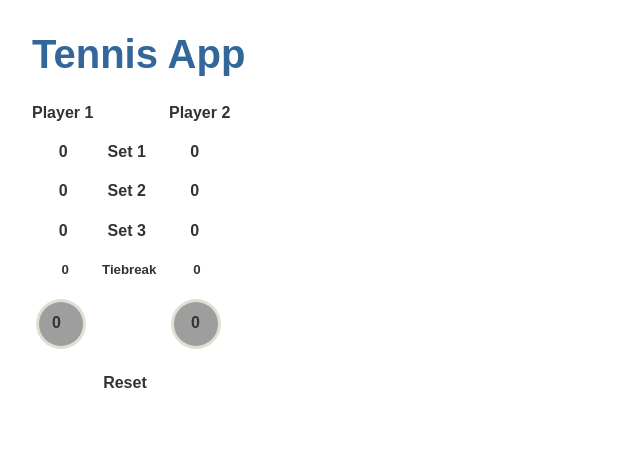
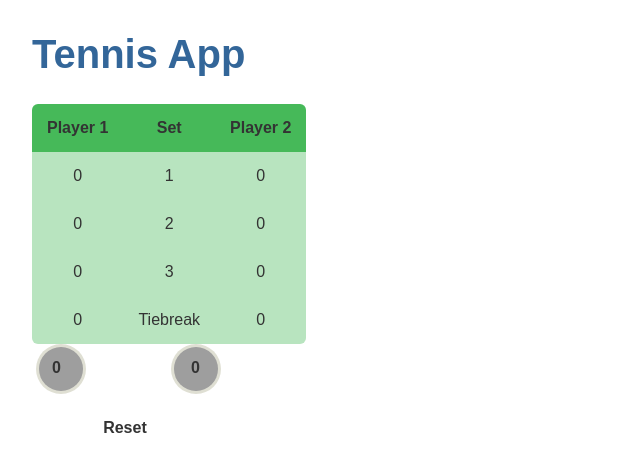
Before and after one commit to timroe7/tennis, an Angular app: page /counter in a window 1280 px wide. Shown: the top 472 px of the page, without its empty margins (0-640 px from the left). Built offline with nearby package versions, Linux system fonts and the light colour scheme; grey boxes are pictures that could not be loaded.

Commit message:
updated table

```diff
--- a/src/app/counter/counter.component.css
+++ b/src/app/counter/counter.component.css
@@ -59,7 +59,6 @@ h4 {
 
 .column {
   float: left;
-  //width: 50%;
 }
 
 .row:after {
@@ -78,3 +77,41 @@ h4 {
 
 
 }
+
+
+
+table {
+    border-radius: 25px;
+    border-collapse: collapse;
+}
+
+th, td {
+  text-align: center;
+  padding: 15px;
+}
+
+
+th {
+    background-color: #46b959;
+}
+
+td {
+  background-color: #b8e4bf;
+}
+
+#first-row-left
+{
+  border-radius: 6px 0 0 0;
+}
+
+#first-row-right {
+  border-radius: 0 6px 0 0;
+}
+
+#last-row-left {
+  border-radius: 0 0 0 6px
+}
+
+#last-row-right {
+  border-radius: 0 0 6px 0;
+}
--- a/src/app/counter/counter.component.html
+++ b/src/app/counter/counter.component.html
@@ -1,10 +1,31 @@
-<h4>Player 1 &nbsp;&nbsp;&nbsp;&nbsp;&nbsp;&nbsp;&nbsp;&nbsp;&nbsp;&nbsp;&nbsp;&nbsp;&nbsp;&nbsp;&nbsp; Player 2</h4>
 
-<h4>&nbsp;&nbsp;&nbsp;&nbsp;&nbsp;&nbsp;{{player1Set1Display}} &nbsp;&nbsp;&nbsp;&nbsp;&nbsp;&nbsp;&nbsp;  Set 1  &nbsp;&nbsp;&nbsp;&nbsp;&nbsp;&nbsp;&nbsp;&nbsp;&nbsp;{{player2Set1Display}}</h4>
-<h4>&nbsp;&nbsp;&nbsp;&nbsp;&nbsp;&nbsp;{{player1Set2Display}} &nbsp;&nbsp;&nbsp;&nbsp;&nbsp;&nbsp;&nbsp;  Set 2  &nbsp;&nbsp;&nbsp;&nbsp;&nbsp;&nbsp;&nbsp;&nbsp; {{player2Set2Display}}</h4>
-<h4>&nbsp;&nbsp;&nbsp;&nbsp;&nbsp;&nbsp;{{player1Set3Display}} &nbsp;&nbsp;&nbsp;&nbsp;&nbsp;&nbsp;&nbsp;  Set 3  &nbsp;&nbsp;&nbsp;&nbsp;&nbsp;&nbsp;&nbsp;&nbsp; {{player2Set3Display}}</h4>
-<h5>&nbsp;&nbsp;&nbsp;&nbsp;&nbsp;&nbsp;&nbsp;&nbsp;{{player1TiebreakScore}} &nbsp;&nbsp;&nbsp;&nbsp;&nbsp;&nbsp;&nbsp;  Tiebreak  &nbsp;&nbsp;&nbsp;&nbsp;&nbsp;&nbsp;&nbsp;&nbsp; {{player2TiebreakScore}}</h5>
-
+<table>
+  <tr>
+      <th id="first-row-left">Player 1</th>
+      <th>Set</th>
+      <th id="first-row-right">Player 2</th>
+  </tr>
+  <tr>
+      <td>{{player1Set1Display}}</td>
+      <td>1</td>
+      <td>{{player2Set1Display}}</td>
+  </tr>
+  <tr>
+      <td>{{player1Set2Display}}</td>
+      <td>2</td>
+      <td>{{player2Set2Display}}</td>
+  </tr>
+  <tr>
+      <td>{{player1Set3Display}}</td>
+      <td>3</td>
+      <td>{{player2Set3Display}}</td>
+  </tr>
+  <tr>
+      <td id="last-row-left">{{player1TiebreakScore}}</td>
+      <td>Tiebreak</td>
+      <td id="last-row-right">{{player2TiebreakScore}}</td>
+  </tr>
+</table>
 
  <div class="row">
   <div  class = "container column" (click)="incrementPoint1()">
```
